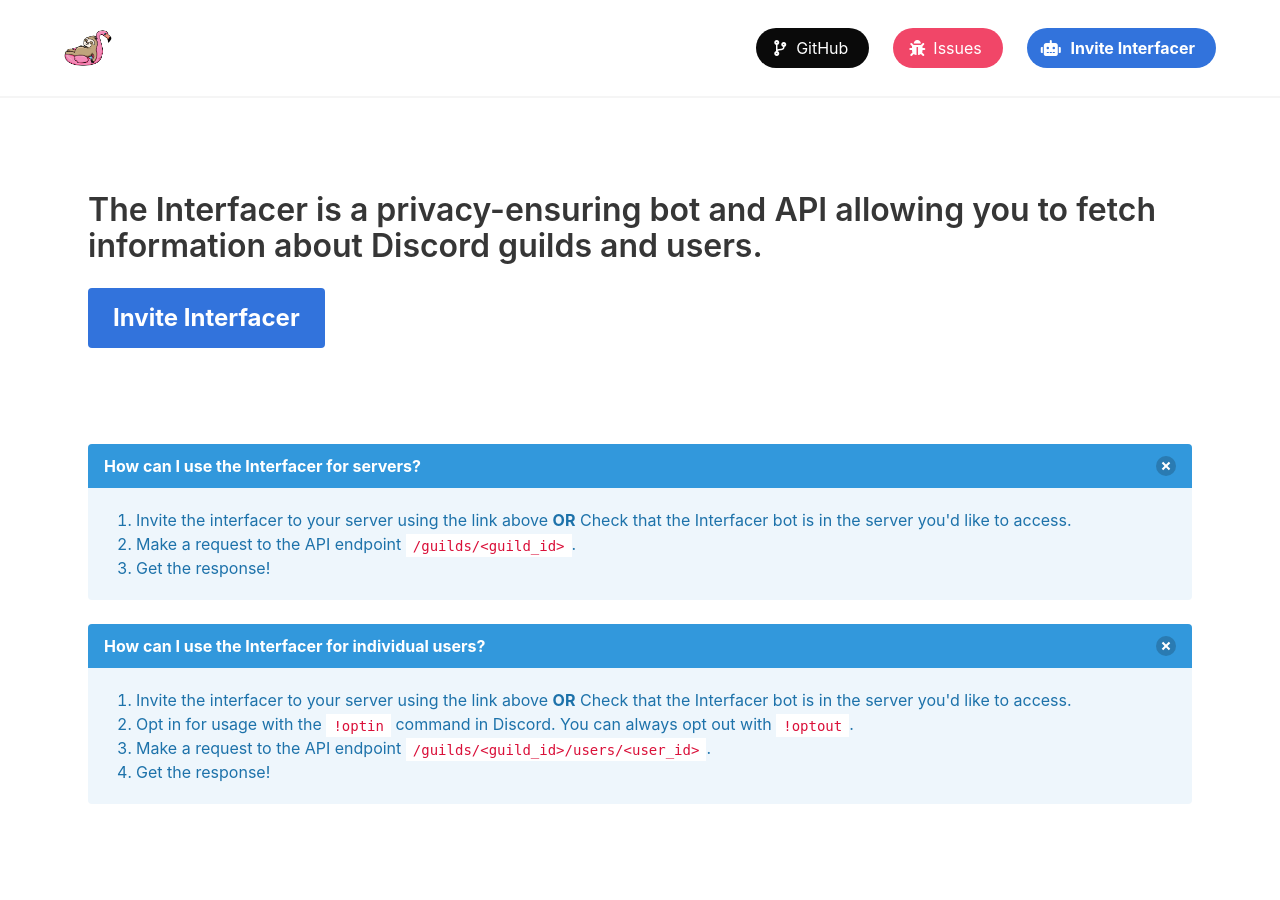
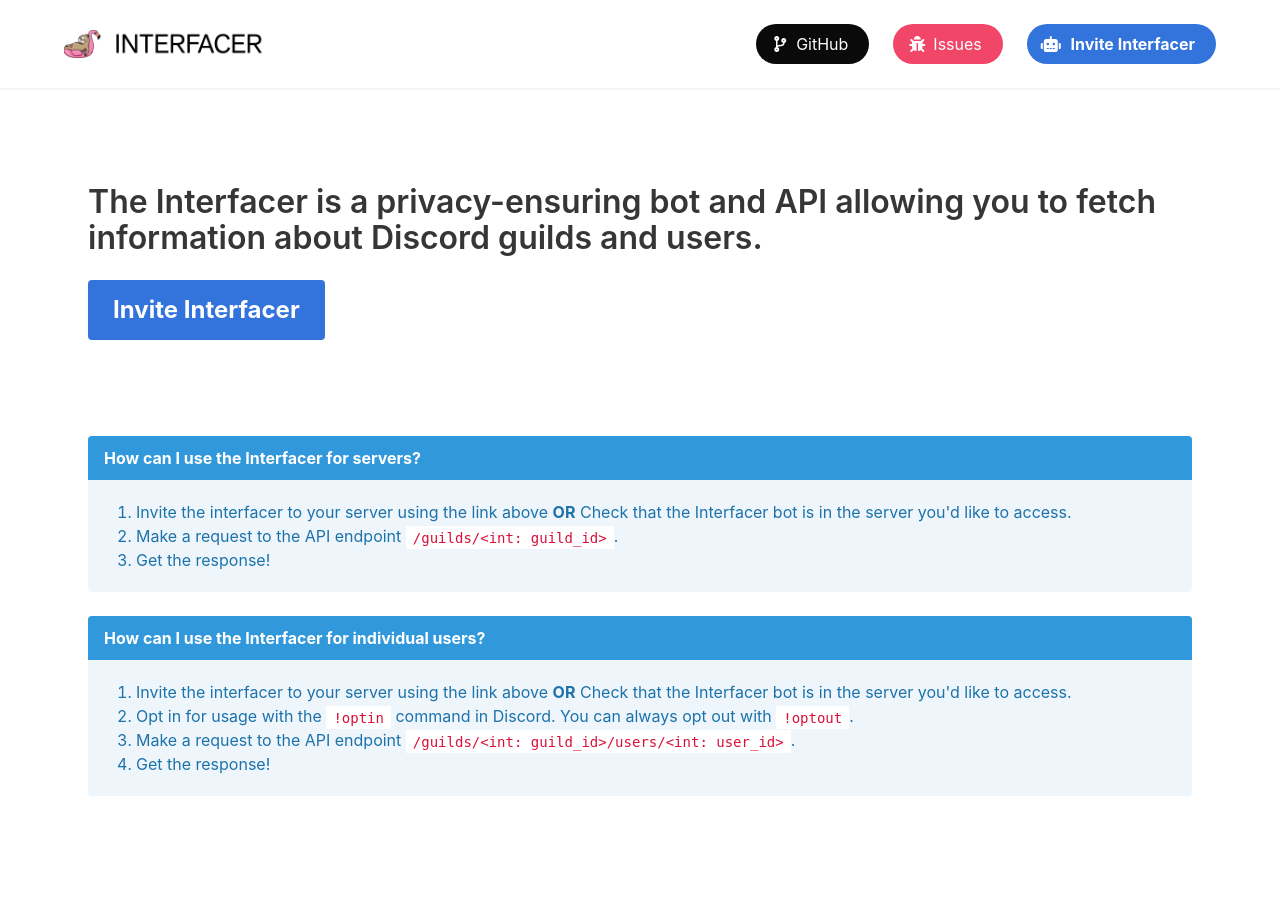
Before and after one commit to SuperMaZingCoder/Interfacer, a Flask app: page / in a window 1280 px wide. After the commit the page ends 796 px from the top, so only its background shows below. Run offline with Flask 2, Linux system fonts and the light colour scheme.

Commit message:
Updated explicitness of API endpoints, changed logo.

```diff
--- a/web/web/api/api.py
+++ b/web/web/api/api.py
@@ -18,7 +18,7 @@
     response = requests.get(f"https://discord.com/api/guilds/{guild_id}", headers=headers)
     return response.json()
 
-@api_bp.route("/guilds/<int:guild_id>/members/<member_id>")
+@api_bp.route("/guilds/<int:guild_id>/members/<int:member_id>")
 def member(guild_id: int, member_id: int) -> dict:
     if UserPreferences.query.filter_by(user_id=member_id, guild_id=guild_id).first():
         response = requests.get(f"https://discord.com/api/guilds/{guild_id}/members/{member_id}", headers=headers)
--- a/web/web/flask_factory.py
+++ b/web/web/flask_factory.py
@@ -3,6 +3,7 @@
 def create_app():
     from web import db, api, general
     app = Flask(__name__)
+    app.config['JSONIFY_PRETTYPRINT_REGULAR'] = True
     db.init_app(app)
     api.init_app(app)
     general.init_app(app)
--- a/web/web/general/templates/general/index.html
+++ b/web/web/general/templates/general/index.html
@@ -19,7 +19,6 @@
             <article class="message is-info">
                 <div class="message-header">
                     <p>How can I use the Interfacer for servers?</p>
-                    <button class="delete" aria-label="delete"></button>
                 </div>
                 <div class="message-body px-6">
                     <ol>
@@ -30,7 +29,7 @@
                         </li>
                         <li>
                             Make a request to the API endpoint
-                            <code>/guilds/&lt;guild_id&gt;</code>.
+                            <code>/guilds/&lt;int: guild_id&gt;</code>.
                         </li>
                         <li>Get the response!</li>
                     </ol>
@@ -42,7 +41,6 @@
             <article class="message is-info">
                 <div class="message-header">
                     <p>How can I use the Interfacer for individual users?</p>
-                    <button class="delete" aria-label="delete"></button>
                 </div>
                 <div class="message-body px-6">
                     <ol>
@@ -57,7 +55,7 @@
                         </li>
                         <li>
                             Make a request to the API endpoint
-                            <code>/guilds/&lt;guild_id&gt;/users/&lt;user_id&gt;</code>.
+                            <code>/guilds/&lt;int: guild_id&gt;/users/&lt;int: user_id&gt;</code>.
                         </li>
                         <li>Get the response!</li>
                     </ol>
--- a/web/web/static/general/styles.css
+++ b/web/web/static/general/styles.css
@@ -1,9 +1,3 @@
-#logo {
-    width: 48px;
-    height: 48px;
-    max-height: initial;
-}
-
 .expand {
     transform: rotate(-45deg);
 }
```
Also changed, not shown: web/web/static/img/logo.png.
